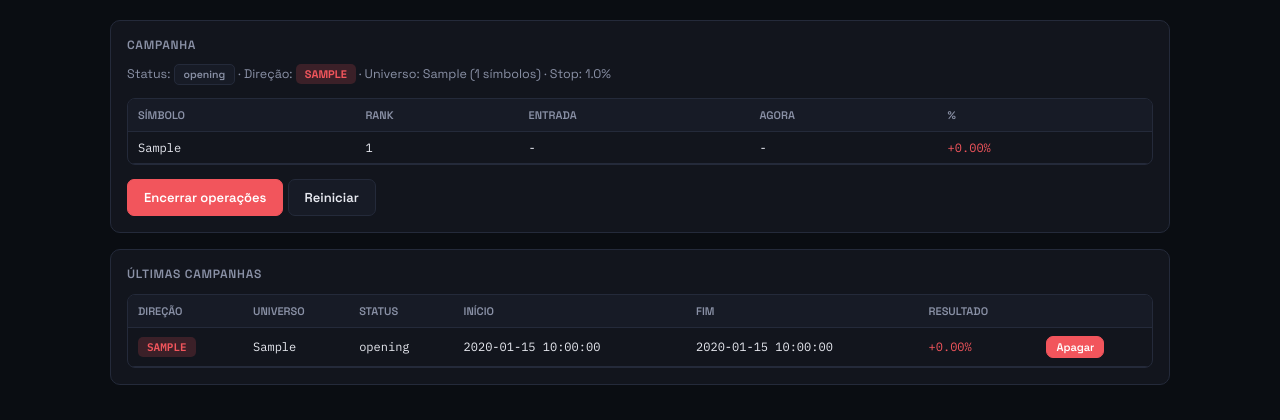
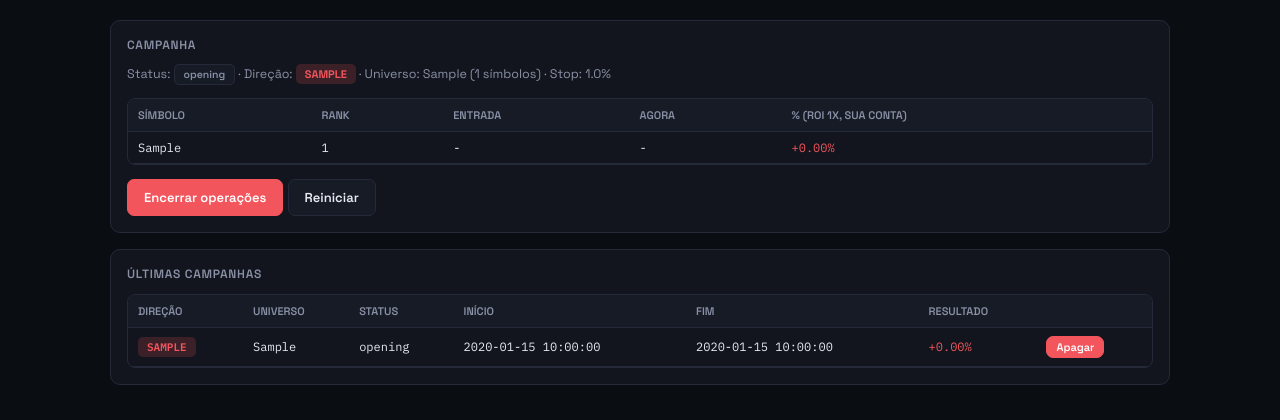
Before and after one commit to renan519708-create/effective-parakeet, a Flask app: template app/templates/operator_dashboard.html in a window 1280 px wide. Shown: the top 420 px of the page. Run offline with Flask 3, Linux system fonts and the light colour scheme; the template is opened without the code that fills it: values that come from a table or form of the project are taken from there, others are empty; tables that the repository leaves empty hold one stand-in row (values such as "Sample post"); parts of the project's set-up code (start-up, migrations or seed data) failed here and were passed over.

Commit message:
Show the operator dashboard's live %% leveraged, matching Binance
Confirmed live 2026-09-14: the panel showed 6.08% while Binance showed
60% for the exact same position. Root cause -- the live %% column always
passed leverage=1 to price_roi_pct (a deliberate choice, since a
campaign has no single leverage: each follower configures their own).
Binance's own position view, in contrast, always shows ROI already
scaled by that account's real leverage.

Now uses the VIEWING operator's own settings.leverage for this live
monitoring column specifically -- campaign_result_pct (the finished-
campaign %% history used elsewhere) stays unleveraged/1x on purpose, so
that figure stays comparable across campaigns regardless of whatever
leverage was configured at the time. Column header now reads
"% (ROI Nx, sua conta)" so it's clear this reflects the viewer's own
account, not necessarily every follower's.

Verified: a position with a 5.95% raw move and leverage=10 now renders
as "+59.52%%", matching what Binance itself would show (user reported
6%% vs 60%% -- same ratio). Full suite (41 tests) stays green.

```diff
--- a/app/templates/operator_dashboard.html
+++ b/app/templates/operator_dashboard.html
@@ -21,7 +21,7 @@
       Stop: {{ campaign.stop_pct }}%
     </p>
     <div class="table-wrap" style="margin-bottom:14px;"><table>
-      <thead><tr><th>Símbolo</th><th>Rank</th><th>Entrada</th><th>Agora</th><th>%</th></tr></thead>
+      <thead><tr><th>Símbolo</th><th>Rank</th><th>Entrada</th><th>Agora</th><th>% (ROI {{ current_user.settings.leverage if current_user.settings else 1 }}x, sua conta)</th></tr></thead>
       <tbody>
       {% for s in campaign.symbols %}
         {% set l = live.get(s.symbol, {}) %}
```
Also changed, not shown: app/operator.py (+13 -1 lines).
